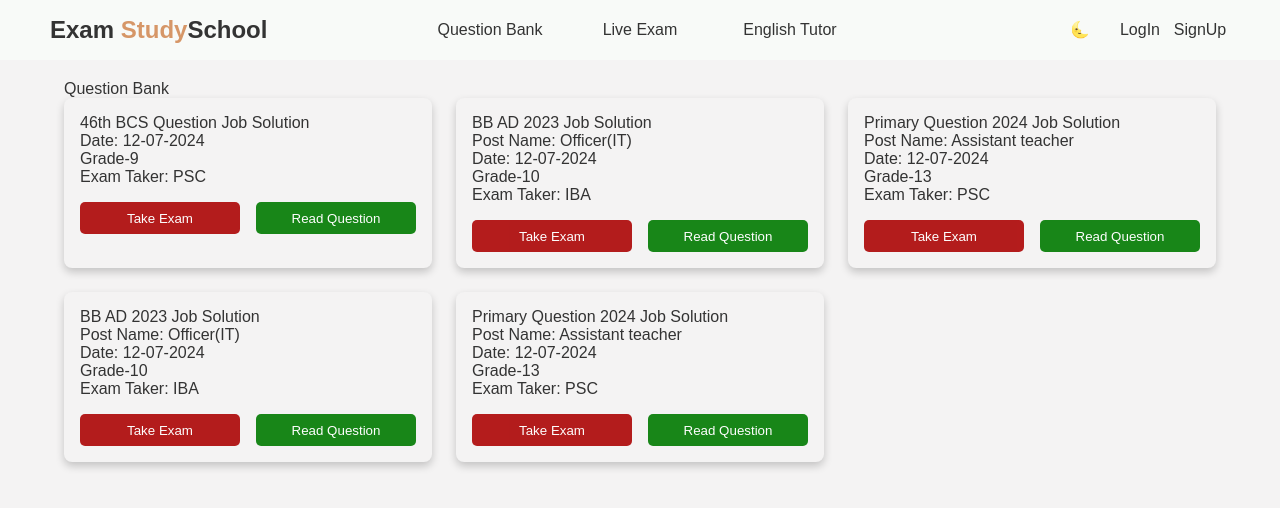
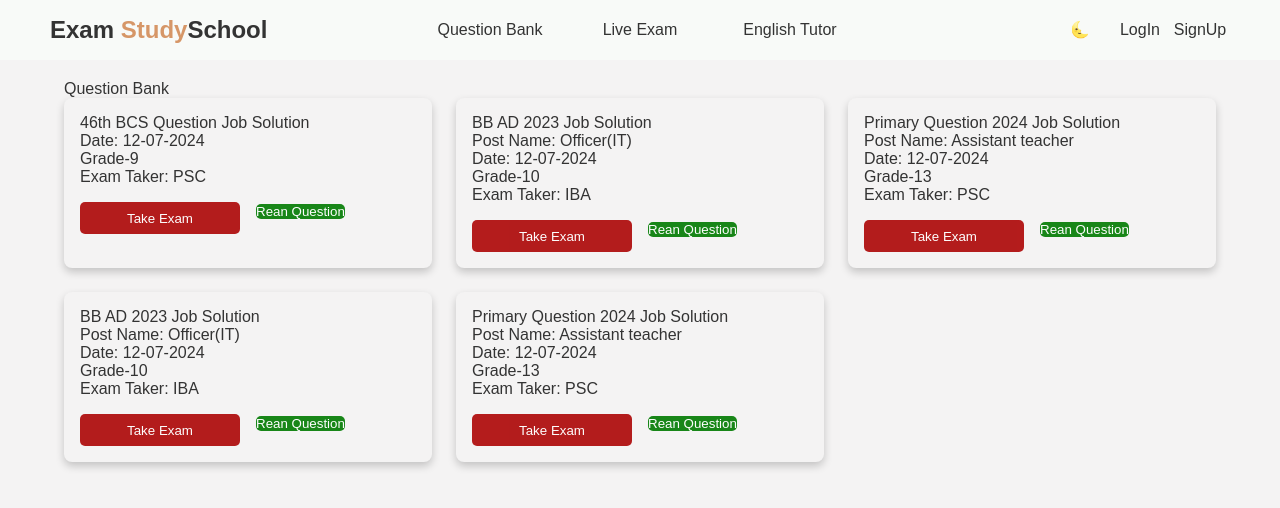
Before and after one commit to sujon13/task-manager-pg, a React (Vite) app: page /questionbank in a window 1280 px wide. Shown: the top 508 px of the page. Built offline with nearby package versions, Linux system fonts and the light colour scheme.

Commit message:
QuestionBank Page added

```diff
--- a/src/App.jsx
+++ b/src/App.jsx
@@ -8,6 +8,7 @@ import { QuestionBank } from './components/QuestionBank/QuestionBank';
 import { LiveExam } from './components/LiveExam';
 import { EnglishTutor } from './components/EnglishTutor';
 import { NavBar } from './components/NavBar';
+import { QuestionCard } from './components/QuestionBank/QuestionCard';
 
 export const App = () => {
   return (
@@ -16,6 +17,7 @@ export const App = () => {
       <Routes>
         <Route path='/' element={<Home />} />
         <Route path='/questionbank' element={<QuestionBank/>} />
+        <Route path='/questionbank/:questionId' element={<QuestionCard />} />
         <Route path='/liveexam' element={<LiveExam />} />
         <Route path='/englishtutor' element={<EnglishTutor />} />
         <Route path='/signup' element={<Signup />} />
--- a/src/components/QuestionBank/Data.js
+++ b/src/components/QuestionBank/Data.js
@@ -10,7 +10,7 @@ export var questionBankData = [
         "examDate" : "12-07-2024",
         "examType" : "MCQ",
         "examDuration": "2hr",
-        "Questions":[
+        "questions":[
             {
                 "id" : 1,
                 "sub" : "Bangladesh",
@@ -70,7 +70,7 @@ export var questionBankData = [
         "examDate" : "12-07-2024",
         "examType" : "MCQ",
         "examDuration": "1hr",
-        "Questions":[
+        "questions":[
             {
                 "id" : 1,
                 "sub" : "Bangladesh",
@@ -130,7 +130,7 @@ export var questionBankData = [
         "examDate" : "12-07-2024",
         "examType" : "MCQ",
         "examDuration": "2hr",
-        "Questions":[
+        "questions":[
             {
                 "id" : 1,
                 "sub" : "Bangladesh",
@@ -190,7 +190,7 @@ export var questionBankData = [
         "examDate" : "12-07-2024",
         "examType" : "MCQ",
         "examDuration": "1hr",
-        "Questions":[
+        "questions":[
             {
                 "id" : 1,
                 "sub" : "Bangladesh",
@@ -250,7 +250,7 @@ export var questionBankData = [
         "examDate" : "12-07-2024",
         "examType" : "MCQ",
         "examDuration": "2hr",
-        "Questions":[
+        "questions":[
             {
                 "id" : 1,
                 "sub" : "Bangladesh",
--- a/src/components/QuestionBank/QuestionBank.jsx
+++ b/src/components/QuestionBank/QuestionBank.jsx
@@ -1,14 +1,26 @@
 import './style.css';
 import { questionBankData } from './Data.js';
-import { QuestionMenuCard } from './QuestionMenueCard.jsx';
+import { Link } from 'react-router-dom';
+
 export const QuestionBank = () => {
+    console.log(questionBankData[0].questions);
     return (
         <section id='questionBank' className='questionBank container'>
             <div>Question Bank </div>
             <div className='questioncard-grid'>
-                {questionBankData.map((questionset, index) => (
-                    // console.log(questionset)
-                    <QuestionMenuCard data={questionset} key={index}/>
+                {questionBankData.map((data, index) => (
+                    <div className='menu-card' key={index}>
+                        <div>{data.quesName} Job Solution</div>
+                        {(data.jobPost != null) && <div>Post Name: {data.jobPost}</div>}
+                        {(data.examDate != null) && <div>Date: {data.examDate}</div>}
+                        {(data.jobGrade != null) && <div>Grade-{data.jobGrade}</div>}
+                        {(data.examTaker != null) && <div>Exam Taker: {data.examTaker}</div>}
+
+                        <div className='card-buttons'>
+                            <button className='take-exam-btn'>Take Exam</button>
+                            <Link to={`/questionbank/${data.id}`}><button className='read-ques-btn'> Rean Question</button></Link>
+                        </div>
+                    </div>
                 ))}
             </div>
 
--- a/src/components/QuestionBank/QuestionCard.jsx
+++ b/src/components/QuestionBank/QuestionCard.jsx
@@ -1,6 +1,34 @@
+import { useParams } from 'react-router-dom';
+import { questionBankData } from './Data.js';
 import './style.css';
-export const QuestionCard = () =>{
-    <div className='menu-card'>
-        <div>45th BCS </div>
-    </div>
+
+export const QuestionCard = () => {
+    const questionSet =
+    console.log(questionSet);
+    return (
+        <section id='questionBank' className='questionBank container'>
+            <div className='questioncard-grid'>
+                {questionSet.map((eachQues, index) => (
+                    <div key={index}>
+                        <h2>{eachQues.question}</h2>
+                        <ul>
+                            {eachQues.options.map((option, index) => (
+                                <li key={index}>
+                                    <label>
+                                        <input
+                                            type="radio"
+                                            value={option}
+                                        />
+                                        {option}
+                                    </label>
+                                </li>
+                            ))}
+                        </ul>
+                    </div>
+
+                ))}
+            </div>
+
+        </section>
+    )
 }
--- a/src/components/QuestionBank/QuestionMenueCard.jsx
+++ /dev/null
@@ -1,18 +0,0 @@
-import './style.css';
-export const QuestionMenuCard = ({ data }) => {
-    console.log(data);
-    return (
-        <div className='menu-card'>
-            <div>{data.quesName} Job Solution</div>
-            {(data.jobPost != null) && <div>Post Name: {data.jobPost}</div>}
-            {(data.examDate != null) && <div>Date: {data.examDate}</div>}
-            {(data.jobGrade != null) && <div>Grade-{data.jobGrade}</div>}
-            {(data.examTaker != null) && <div>Exam Taker: {data.examTaker}</div>}
-
-            <div className='card-buttons'>
-                <button className='take-exam-btn'>Take Exam</button>
-                <button className='read-ques-btn'>Read Question</button>
-            </div>
-        </div>
-    )
-}
```
